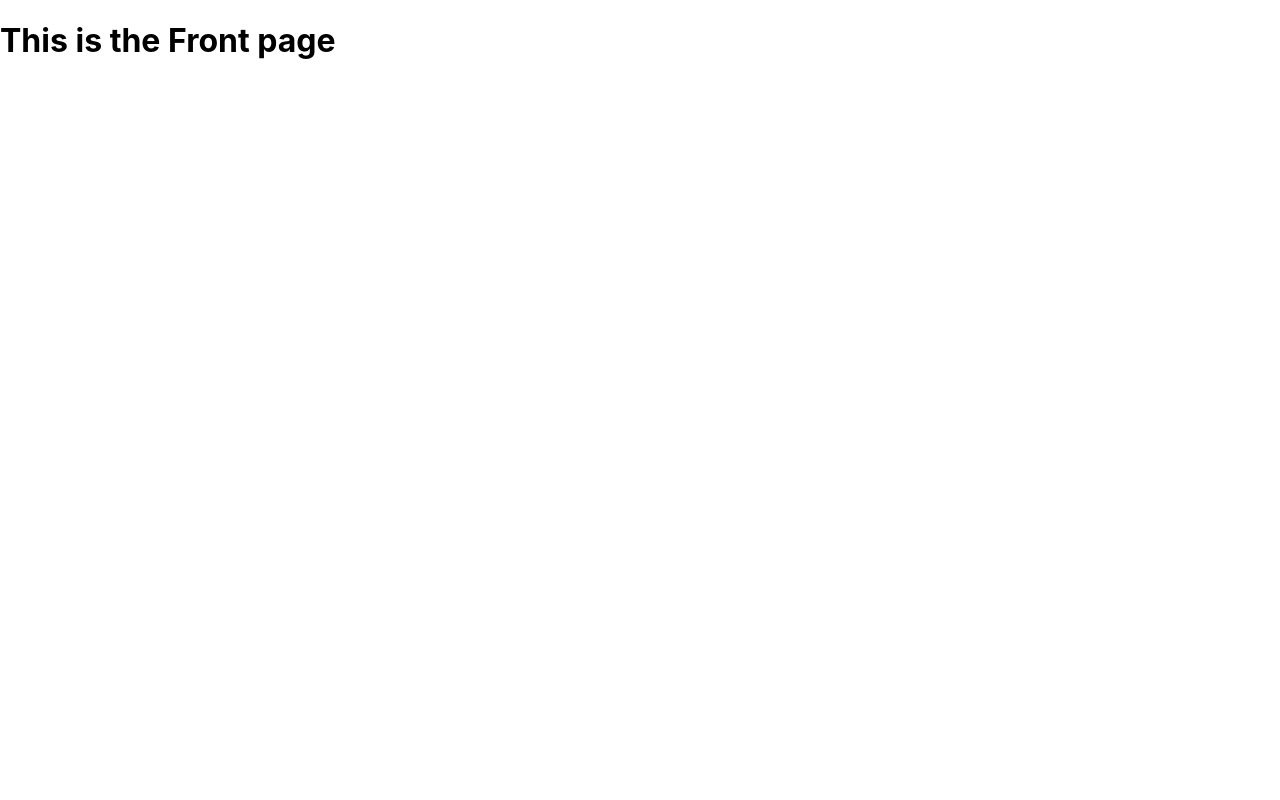
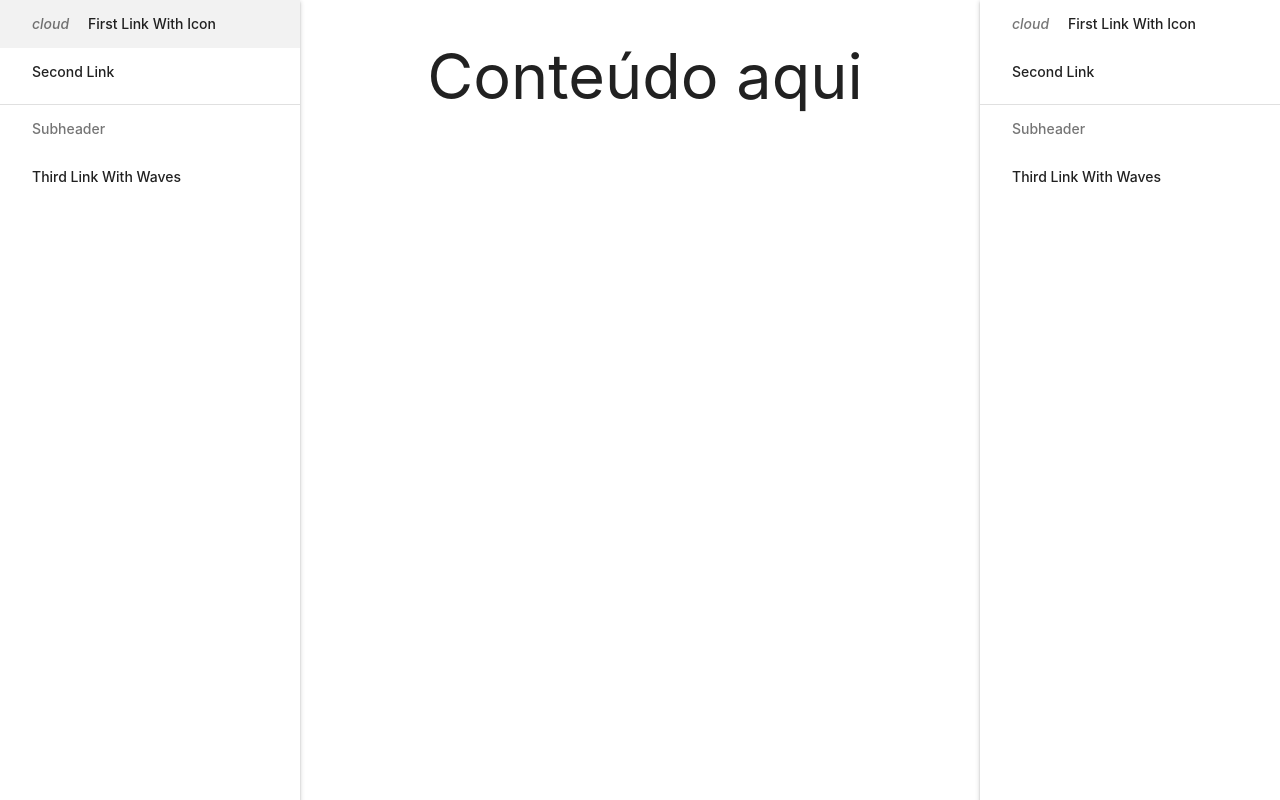
Before and after one commit to felipe-metricaz/webstories-metricaz, a React (Create React App) app: page / in a window 1280 px wide. Built offline with nearby package versions, Linux system fonts and the light colour scheme.

Commit message:
Inserção dos componentes  LeftSidenav, RightSidenav e iFrameno no Front page

```diff
--- /dev/null
+++ b/src/components/iFrame.jsx
@@ -0,0 +1,24 @@
+import React, { Component } from "react";
+import "materialize-css/dist/css/materialize.min.css";
+
+class Iframe extends Component {
+    render() {
+        return (
+            <div>
+               <div class="container">
+                 <div class="row">
+                   <div class="col s3">
+                   </div>
+                   <div class="col s9">
+                    <h1>Conteúdo aqui</h1>
+                   </div>
+                   <div class="col s3">
+                   </div>
+                 </div>
+               </div>
+            </div>
+        );
+    }
+}
+
+export default Iframe;
--- /dev/null
+++ b/src/components/leftSidenav.jsx
@@ -0,0 +1,45 @@
+import React, { Component } from "react";
+import M from "materialize-css/dist/js/materialize.min.js";
+import "materialize-css/dist/css/materialize.min.css";
+
+
+class LeftSidenav extends Component {
+    componentDidMount() {
+        var elem = document.querySelector(".sidenav");
+        M.Sidenav.init(elem, {
+            edge: "left"
+        });
+    }
+
+    render() {
+        return (
+            <div>
+               <ul id="slide-out" className="sidenav sidenav-fixed">
+                    <li />
+                    <li>
+                        <a href="#">
+                            <i className="material-icons">cloud</i>First Link
+                            With Icon
+                        </a>
+                    </li>
+                    <li>
+                        <a href="#">Second Link</a>
+                    </li>
+                    <li>
+                        <div className="divider" />
+                    </li>
+                    <li>
+                        <a className="subheader">Subheader</a>
+                    </li>
+                    <li>
+                        <a className="waves-effect" href="#">
+                            Third Link With Waves
+                        </a>
+                    </li>
+               </ul>
+            </div>
+        );
+    }
+}
+
+export default LeftSidenav;
--- /dev/null
+++ b/src/components/rightSidenav.jsx
@@ -0,0 +1,45 @@
+import React, { Component } from "react";
+import M from "materialize-css/dist/js/materialize.min.js";
+import "materialize-css/dist/css/materialize.min.css";
+
+
+class RightSidenav extends Component {
+    componentDidMount() {
+        var elem = document.querySelector(".sidenav");
+        M.Sidenav.init(elem, {
+            edge: "right"
+        });
+    }
+
+    render() {
+        return (
+            <div>
+               <ul id="slide-out" className="sidenav sidenav-fixed">
+                    <li />
+                    <li>
+                        <a href="#!">
+                            <i className="material-icons">cloud</i>First Link
+                            With Icon
+                        </a>
+                    </li>
+                    <li>
+                        <a href="#!">Second Link</a>
+                    </li>
+                    <li>
+                        <div className="divider" />
+                    </li>
+                    <li>
+                        <a className="subheader">Subheader</a>
+                    </li>
+                    <li>
+                        <a className="waves-effect" href="#!">
+                            Third Link With Waves
+                        </a>
+                    </li>
+                </ul>
+            </div>
+        );
+    }
+}
+
+export default RightSidenav;
--- a/src/pages/Front.js
+++ b/src/pages/Front.js
@@ -1,9 +1,15 @@
 import React from 'react';
+import LeftSidenav from '../components/leftSidenav';
+import RightSidenav from '../components/rightSidenav';
+import Iframe from '../components/iFrame';
+
 
 function Front() {
     return (
         <div>
-            <h1>This is the Front page</h1>
+            <RightSidenav/>
+            <Iframe/>
+            <LeftSidenav/>
         </div>
     )
 }
```
